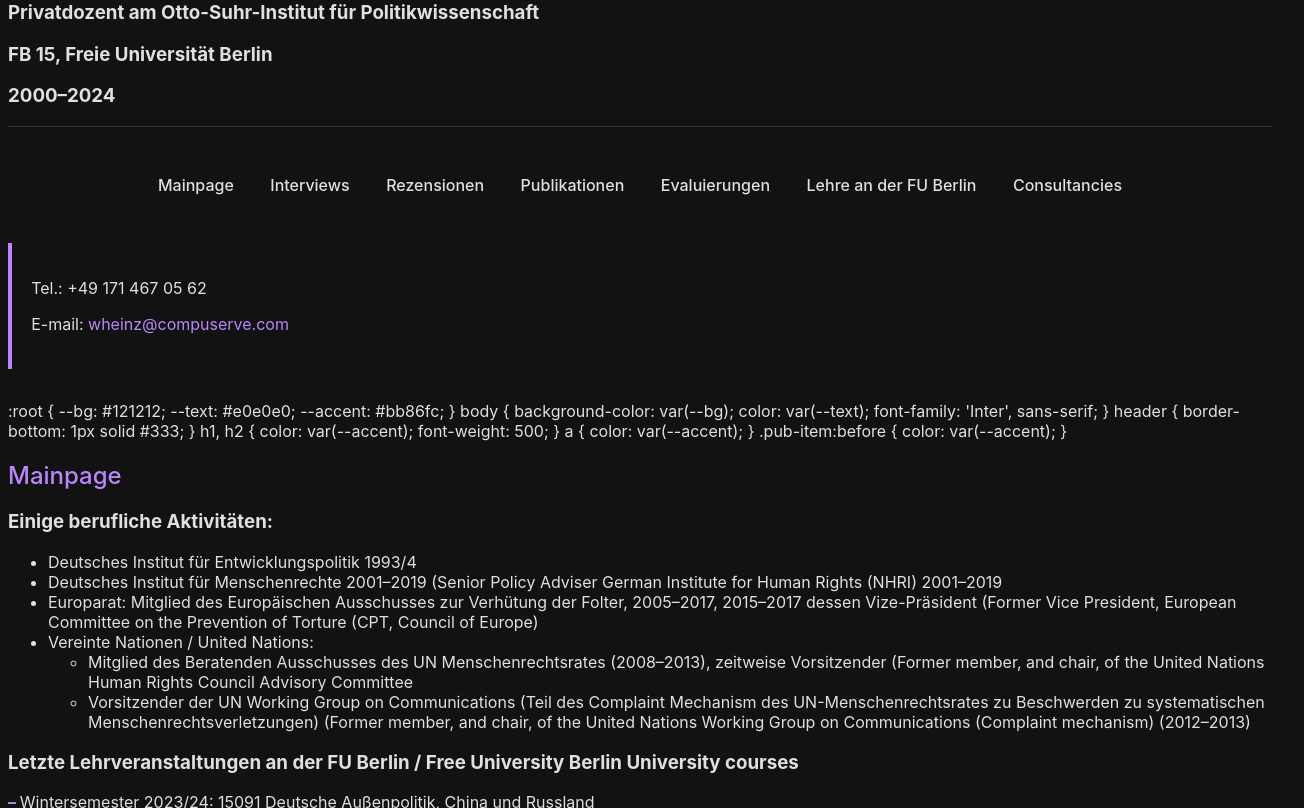
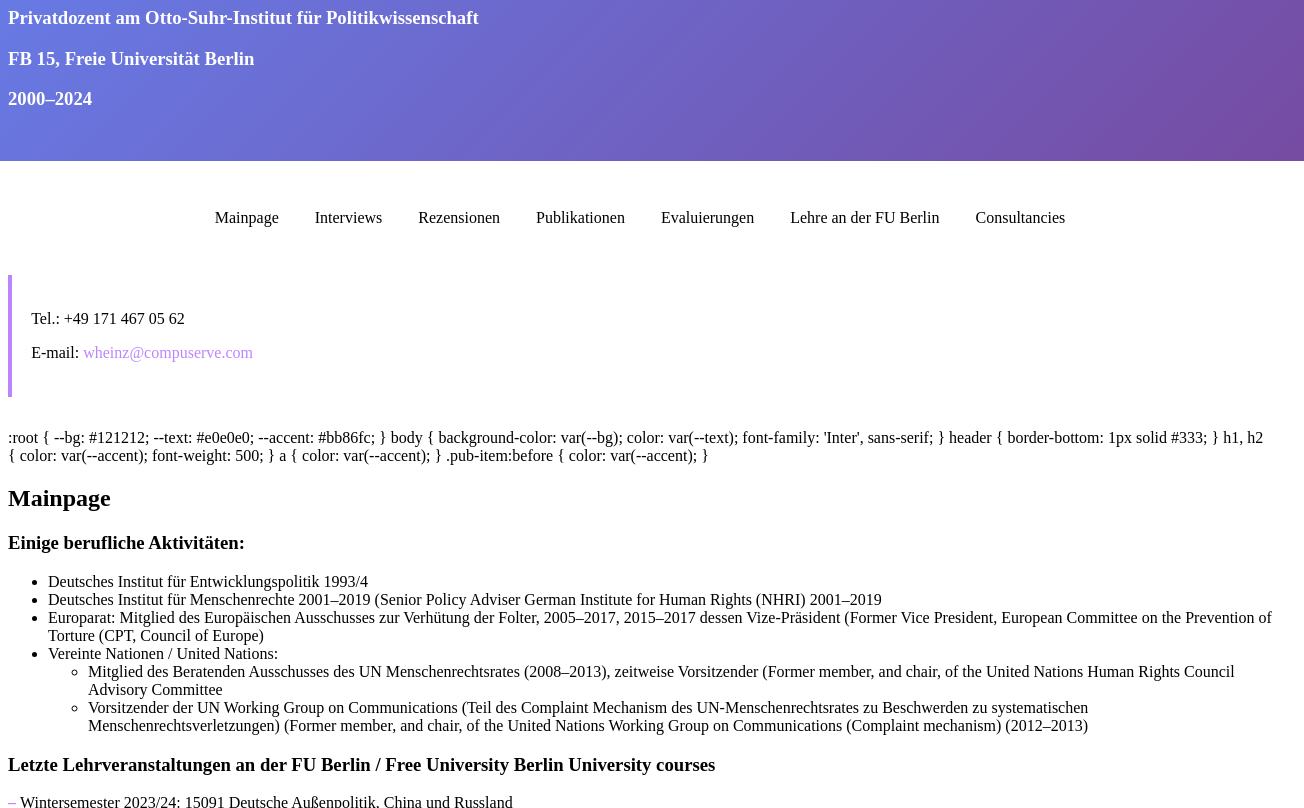
Before and after one commit to ExManiac/prof-heinz-website, a plain HTML site: page index.html in a window 1280 px wide. Shown: the part 81-889 px from the top of the page, 1304 px wide, since content can reach past the window. Drawn offline with Linux system fonts and the light colour scheme.

Commit message:
Update index.html

```diff
--- a/index.html
+++ b/index.html
@@ -10,23 +10,26 @@
   --text: #e0e0e0;
   --accent: #bb86fc;
 }
-body {
-  background-color: var(--bg);
-  color: var(--text);
-  font-family: 'Inter', sans-serif;
+:root {
+  --gradient: linear-gradient(135deg, #667eea 0%, #764ba2 100%);
 }
 header {
-  border-bottom: 1px solid #333;
+  background: var(--gradient);
+  color: white;
+  padding: 2rem;
+  margin: -2rem -2rem 2rem -2rem;
 }
-h1, h2 {
-  color: var(--accent);
-  font-weight: 500;
+h1 {
+  font-weight: 800;
 }
-a {
-  color: var(--accent);
+.pub-item {
+  background: #f8f9fa;
+  padding: 0.8rem;
+  border-radius: 4px;
 }
-.pub-item:before {
-  color: var(--accent);
+.country-list {
+  column-gap: 2rem;
+}
 }
         }
         h3 {
```
